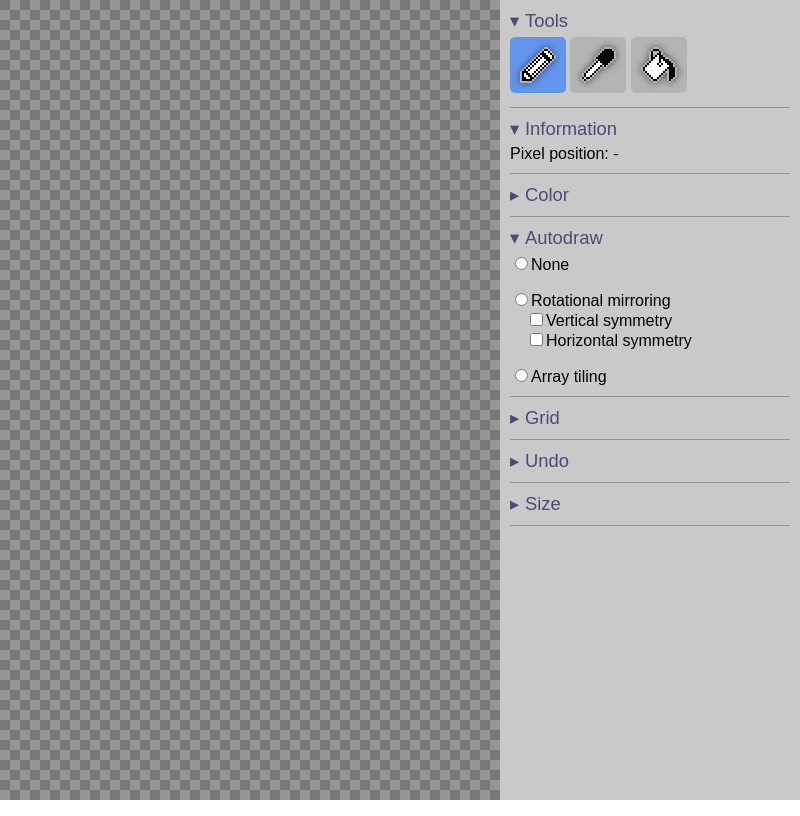
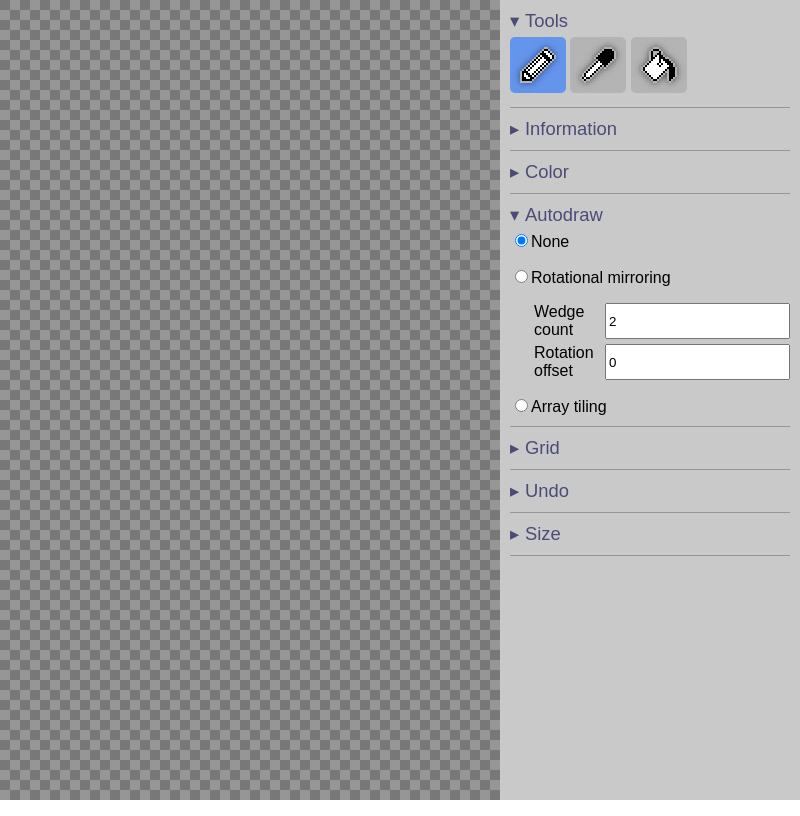
Before and after one commit to twodee/phil, an Electron app: page index.html in a window 800 px wide. Drawn offline with Linux system fonts and the light colour scheme; no server answers.

Commit message:
Add widgets for rotational mirroring.

```diff
--- a/client.js
+++ b/client.js
@@ -3,6 +3,22 @@ const { ipcRenderer } = require('electron')
 const fsdialog = require('electron').remote.dialog;
 const Dialogs = require('dialogs');
 let dialogs = Dialogs();
+
+class DrawingMode {
+}
+DrawingMode.None = 0;
+DrawingMode.RotationalMirroring = 1;
+DrawingMode.ArrayTiling = 2;
+
+// Lines
+let linesProgram;
+let linesProjectionUniform;
+let linesModelviewUniform;
+
+// Rotational Mirroring
+let rotationalMirroringAxesVao;
+let wedgeCount = 2;
+let rotationOffset = 0;
 
 // Tools
 let activeToolDiv;
@@ -10,6 +26,7 @@ let tools = {};
 let isVerticallySymmetric;
 let isHorizontallySymmetric;
 let pixelCoordinatesBox;
+let drawingMode = DrawingMode.None;
 
 // Undos
 let undosList;
@@ -736,8 +753,6 @@ class Matrix4 {
   }
 
   static ortho(left, right, bottom, top, near = -1, far = 1) {
-    console.log("bottom:", bottom);
-    console.log("top:", top);
     let m = new Matrix4();
     m.set(0, 0, 2 / (right - left));
     m.set(1, 1, 2 / (top - bottom));
@@ -838,6 +853,56 @@ void main() {
   gl.useProgram(null);
 }
 
+function createLinesProgram() {
+  let vertexSource = `#version 300 es
+uniform mat4 projection;
+uniform mat4 modelview;
+in vec4 position;
+
+void main() {
+  gl_Position = projection * modelview * position;
+}
+  `;
+
+  let fragmentSource = `#version 300 es
+precision mediump float;
+out vec4 fragmentColor;
+
+void main() {
+  fragmentColor = vec4(1.0);
+}
+  `;
+
+  let vertexShader = compileShader(gl.VERTEX_SHADER, vertexSource);
+  let fragmentShader = compileShader(gl.FRAGMENT_SHADER, fragmentSource);
+  linesProgram = linkProgram(vertexShader, fragmentShader);
+
+  linesProjectionUniform = gl.getUniformLocation(linesProgram, 'projection');
+  linesModelviewUniform = gl.getUniformLocation(linesProgram, 'modelview');
+}
+
+function createRotationalMirroringAxes() {
+  let vertices = [
+    0.0, 0.0, 0.0, 1.0,
+    0.0, 1.0, 0.0, 1.0,
+    0.0, 0.0, 0.0, 1.0,
+    1.0, 0.0, 0.0, 1.0,
+  ];
+
+  rotationalMirroringAxesVao = gl.createVertexArray();
+  gl.bindVertexArray(rotationalMirroringAxesVao);
+
+  let vbo = gl.createBuffer();
+  gl.bindBuffer(gl.ARRAY_BUFFER, vbo);
+  gl.bufferData(gl.ARRAY_BUFFER, new Float32Array(vertices), gl.STATIC_DRAW);
+
+  let positionAttributeLocation = gl.getAttribLocation(linesProgram, 'position');
+  gl.vertexAttribPointer(positionAttributeLocation, 4, gl.FLOAT, false, 0, 0);
+  gl.enableVertexAttribArray(positionAttributeLocation);
+
+  console.log("hi");
+}
+
 function createImage() {
   let vertexSource = `#version 300 es
 uniform mat4 projection;
@@ -845,12 +910,10 @@ uniform mat4 modelview;
 in vec4 position;
 in vec2 texCoords;
 out vec2 fTexCoords;
-// out vec2 boo;
 
 void main() {
   gl_Position = projection * modelview * position;
   fTexCoords = texCoords;
-  // boo = position.xy;
 }
   `;
 
@@ -858,7 +921,6 @@ void main() {
 precision mediump float;
 uniform sampler2D imageTexture;
 in vec2 fTexCoords;
-// in vec2 boo;
 out vec4 fragmentColor;
 
 void main() {
@@ -1126,6 +1188,8 @@ function onReady() {
 
   createBackground();
   createImage();
+  createLinesProgram();
+  createRotationalMirroringAxes();
   render();
 
   registerCallbacks();
@@ -1234,16 +1298,37 @@ function registerCallbacks() {
 
   document.getElementById('nameColor').addEventListener('click', nameColor);
 
-  let verticalSymmetryBox = document.getElementById('verticalSymmetryBox');
-  let horizontalSymmetryBox = document.getElementById('horizontalSymmetryBox');
-
-  verticalSymmetryBox.addEventListener('change', e => {
-    isVerticallySymmetric = verticalSymmetryBox.checked;
+  let autoDrawNoneButton = document.getElementById('autoDrawNoneButton');
+  autoDrawNoneButton.addEventListener('click', () => {
+    drawingMode = DrawingMode.None;
   });
 
-  horizontalSymmetryBox.addEventListener('change', e => {
-    isHorizontallySymmetric = horizontalSymmetryBox.checked;
+  let autoDrawRotationalMirroringButton = document.getElementById('autoDrawRotationalMirroringButton');
+  autoDrawRotationalMirroringButton.addEventListener('click', () => {
+    drawingMode = DrawingMode.RotationalMirroring;
   });
+
+  let autoDrawArrayTilingButton = document.getElementById('autoDrawArrayTilingButton');
+  autoDrawArrayTilingButton.addEventListener('click', () => {
+    drawingMode = DrawingMode.ArrayTiling;
+  });
+
+  let wedgeCountBox = document.getElementById('wedgeCountBox');
+  wedgeCountBox.addEventListener('input', e => {
+    wedgeCount = parseInt(wedgeCountBox.value);
+    updateRotationalMirroringAxes();
+  });
+
+  let rotationOffsetBox = document.getElementById('rotationOffsetBox');
+  rotationOffsetBox.addEventListener('input', e => {
+    rotationOffset = parseFloat(rotationOffsetBox.value);
+    updateRotationalMirroringAxes();
+  });
+}
+
+function updateRotationalMirroringAxes() {
+  console.log("wedgeCount:", wedgeCount);
+  console.log("rotationOffset:", rotationOffset);
 }
 
 function activateTool(div) {
@@ -1340,6 +1425,14 @@ function render() {
     gl.drawArrays(gl.TRIANGLE_STRIP, 0, 4);
     gl.bindVertexArray(null);
     gl.useProgram(null);
+
+    gl.useProgram(linesProgram);
+    gl.uniformMatrix4fv(linesProjectionUniform, false, projection.toBuffer());
+    gl.uniformMatrix4fv(linesModelviewUniform, false, modelview.toBuffer());
+    gl.bindVertexArray(rotationalMirroringAxesVao);
+    gl.drawArrays(gl.LINES, 0, 4);
+    gl.bindVertexArray(null);
+    gl.useProgram(null);
   }
 }
 
@@ -1391,9 +1484,6 @@ function updateProjection() {
     projection = Matrix4.ortho(-1 * windowAspect / imageAspect, 1 * windowAspect / imageAspect, -1, 1);
     inverseProjection = Matrix4.inverseOrtho(-1 * windowAspect / imageAspect, 1 * windowAspect / imageAspect, -1, 1);
   }
-
-  let r = projection.multiplyVector([1, 1, 0, 1]);
-  console.log("r.toString():", r.toString());
 }
 
 function loadImage(path, width, height, nchannels, pixels) {
--- a/index.html
+++ b/index.html
@@ -23,7 +23,7 @@
       </div>
 
       <div class="panel">
-        <div class="panelHeader open">Information</div>
+        <div class="panelHeader">Information</div>
         <div class="panelBody">
           <div>Pixel position: <span id="pixelCoordinatesBox">-</span></div>
         </div>
@@ -67,17 +67,19 @@
         <div class="panelHeader open">Autodraw</div>
         <div class="panelBody">
           <div class="autoDrawSection">
-            <label><input type="radio" id="autoDrawNone" name="autoDraw">None</label>
+            <label><input type="radio" id="autoDrawNoneButton" name="autoDraw" checked>None</label>
           </div>
           <div class="autoDrawSection">
-            <label><input type="radio" id="autoDrawRotate" name="autoDraw">Rotational mirroring</label>
-            <div id="symmetryOptions" class="autoDrawOptions">
-              <div><label><input type="checkbox" id="verticalSymmetryBox">Vertical symmetry</label></div>
-              <div><label><input type="checkbox" id="horizontalSymmetryBox">Horizontal symmetry</label></div>
+            <label><input type="radio" id="autoDrawRotationalMirroringButton" name="autoDraw">Rotational mirroring</label>
+            <div id="rotationalMirroringRoot" class="autoDrawOptions">
+              <span>Wedge count</span>
+              <input type="number" value="2" min="2" size="3" id="wedgeCountBox">
+              <span>Rotation offset</span>
+              <input type="text" value="0" id="rotationOffsetBox">
             </div>
           </div>
           <div class="autoDrawSection">
-            <label><input type="radio" id="autoDrawTile" name="autoDraw">Array tiling</label>
+            <label><input type="radio" id="autoDrawArrayTilingButton" name="autoDraw">Array tiling</label>
           </div>
         </div>
       </div>
--- a/style.css
+++ b/style.css
@@ -113,6 +113,15 @@ body {
 
 .channelBox {
 }
+
+#rotationalMirroringRoot {
+  margin-top: 1em;
+  display: grid;
+  grid-template-columns: auto auto;
+  grid-column-gap: 5px;
+  grid-row-gap: 5px;
+}
+
 
 .tool {
   display: inline-block;
@@ -264,7 +273,7 @@ legend {
 }
 
 .autoDrawOptions {
-  margin-left: 1em;
+  margin-left: 1.5em;
 }
 
 .autoDrawSection:not(:last-child) {
```
